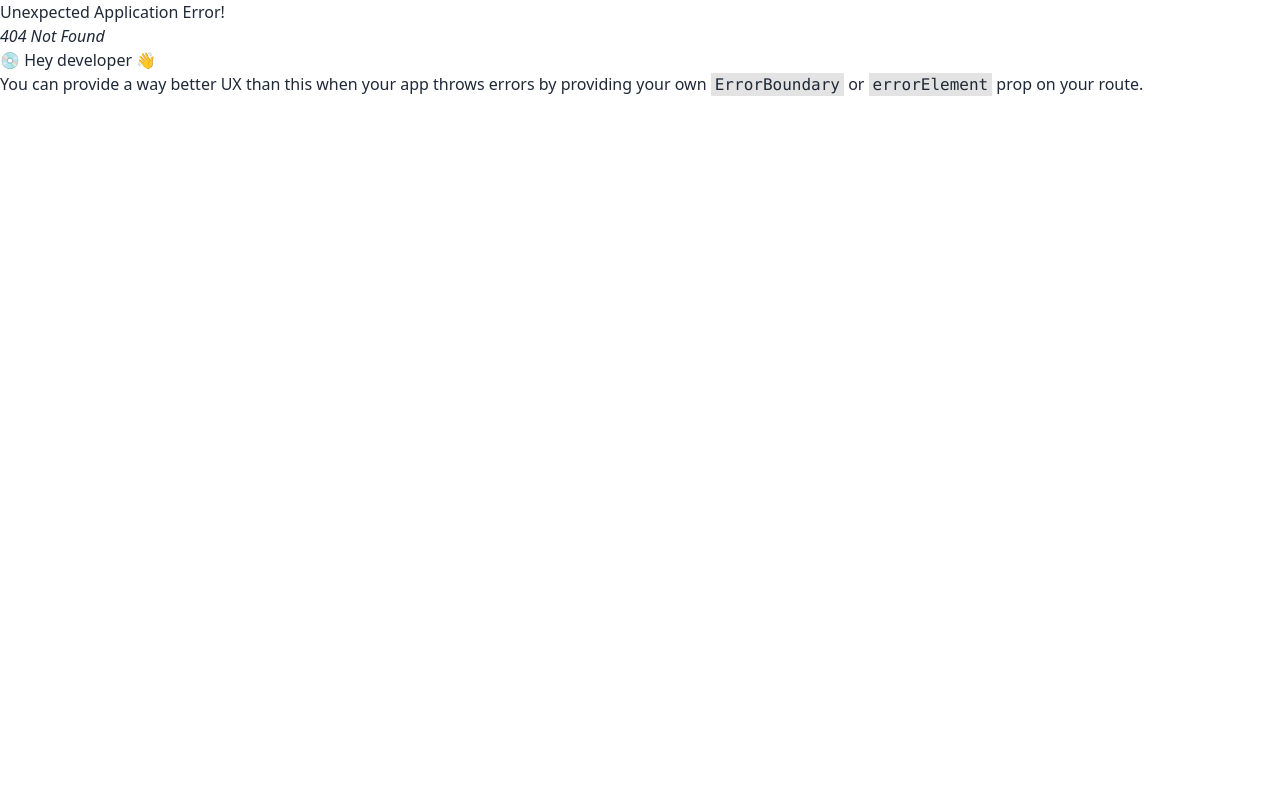
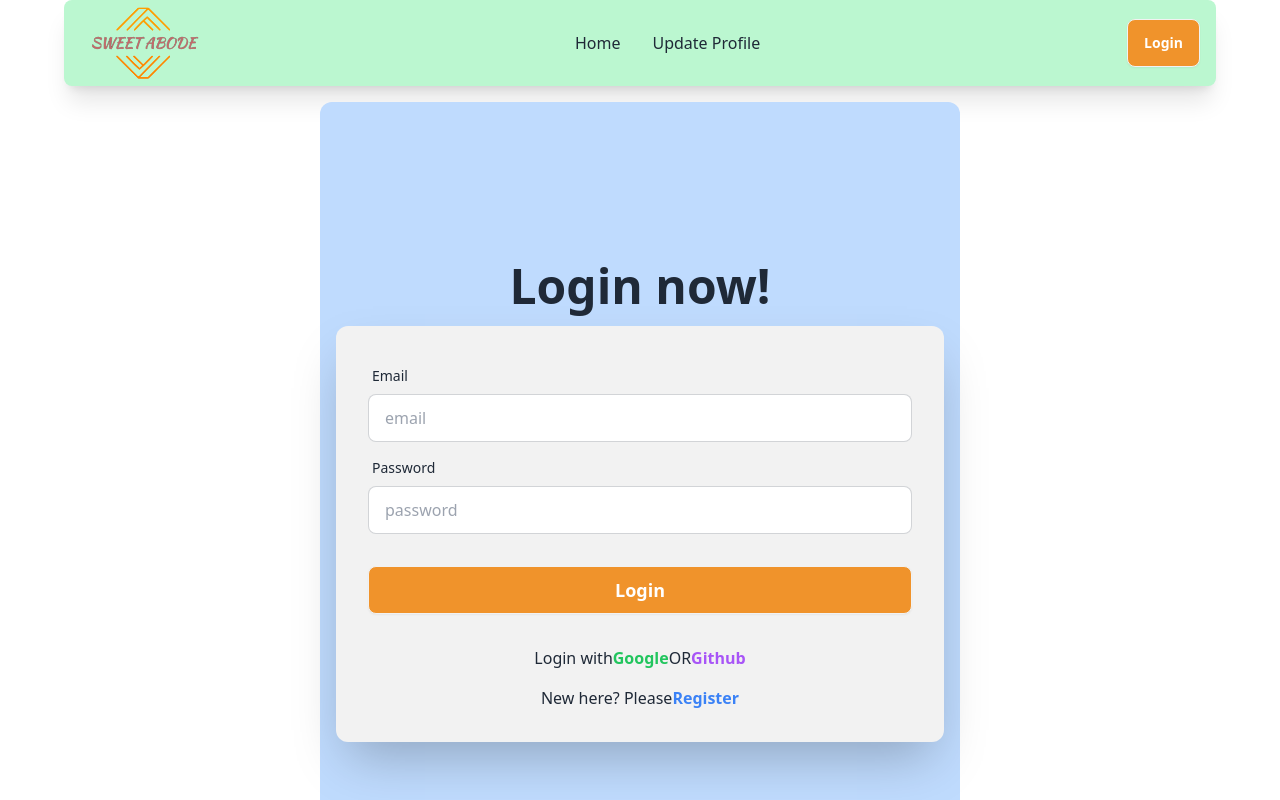
Before and after one commit to tuheen66/sweet-abode, a React (Vite) app: page /login in a window 1280 px wide. Before the commit this address had no page. Shown: the top 800 px of the page. Built offline with nearby package versions, Linux system fonts and the light colour scheme.

Commit message:
added login page to the site

```diff
--- /dev/null
+++ b/src/Pages/Login.jsx
@@ -0,0 +1,83 @@
+import { Link } from "react-router-dom";
+
+
+const Login = () => {
+    return (
+        <div className="hero min-h-screen  lg:w-1/2 mx-auto bg-blue-200 mb-4 rounded-xl ">
+
+       <div className="hero-content flex-col w-full">
+         <div className="text-center lg:text-left ">
+           <h1 className="text-5xl font-bold animate__animated animate__rubberBand">
+             Login now!
+           </h1>
+         </div>
+         <div className="  shadow-2xl bg-base-200 w-full rounded-xl ">
+           <form className="card-body">
+             <div className="form-control">
+               <label className="label">
+                 <span className="label-text">Email</span>
+               </label>
+               <input
+                 type="email"
+                 name="email"
+                 placeholder="email"
+                 className="input input-bordered"
+                 required
+               />
+             </div>
+
+             <div className="form-control relative">
+               <label className="label">
+                 <span className="label-text">Password</span>
+               </label>
+               <input
+                 type="password"
+                 name="password"
+                 placeholder="password"
+                 className="input input-bordered"
+                 required
+               />
+
+             </div>
+
+             <div className="form-control mt-6">
+               <button className="btn bg-[#f0932b] text-white text-lg">Login</button>
+             </div>
+           </form>
+
+           <div className=" text-center">
+             <p>
+               Login with
+               <span
+
+                 className="text-green-500 font-bold cursor-pointer hover:underline"
+               >
+
+                 Google
+               </span>
+               OR
+               <span className="text-purple-500 font-bold cursor-pointer hover:underline">
+
+                 Github
+               </span>
+             </p>
+           </div>
+
+           <div className="pb-8 mt-4 text-center">
+             <p>
+               New here? Please
+               <Link
+                 className="text-blue-500 font-bold hover:underline"
+                 to="/register"
+               >
+                 Register
+               </Link>
+             </p>
+           </div>
+         </div>
+       </div>
+     </div>
+    );
+};
+
+export default Login;
```
Also changed, not shown: src/main.jsx (+10 -5 lines).
